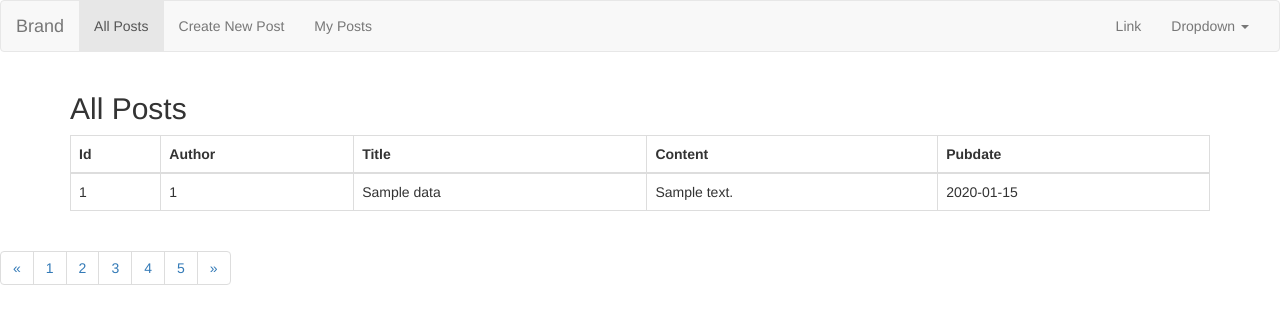
After one commit to BrownySprite47/blog.loc, a PHP site: template app/templates/index/index/index.phtml in a window 1280 px wide. The commit adds this page. Shown: the top 324 px of the page. Run offline with PHP 8.4, Linux system fonts and the light colour scheme; the template is opened without the code that fills it: most values are stand-ins (such as "Sample title", 1, 10 or a date in 2020).

Commit message:
Add css and js settings to pages

```diff
--- a/app/Config/database.php
+++ b/app/Config/database.php
@@ -1,6 +1,5 @@
 <?php
-
-use Zend\Db\Adapter\Adapter;
+define('CONFIG_DIR', __DIR__);
 
 return [
     'driver'   => 'Pdo_Mysql',
--- a/app/Controller/Index/Index/Index.php
+++ b/app/Controller/Index/Index/Index.php
@@ -17,8 +17,8 @@ class Index extends AbstractController
         $model = new Posts();
 
         $this->posts = $model->getPosts()->toArray();
-        $model->setPosts();
+
         $view = new \App\View\Index();
-        $view->view($model);
+        $view->view('index/index/index', $this->posts);
     }
 }
--- a/app/Model/Posts.php
+++ b/app/Model/Posts.php
@@ -29,9 +29,4 @@ class Posts extends AbstractModel
 //        var_dump($result->toArray());
         return $result;
     }
-
-    public function setPosts()
-    {
-
-    }
 }
--- /dev/null
+++ b/app/templates/index/index/index.phtml
@@ -0,0 +1,45 @@
+<div class="container">
+    <h2>All Posts</h2>
+    <table class="table table-bordered">
+        <thead>
+        <tr>
+            <th>Id</th>
+            <th>Author</th>
+            <th>Title</th>
+            <th>Content</th>
+            <th>Pubdate</th>
+        </tr>
+        </thead>
+        <tbody>
+        <?php foreach ($data as $key => $value): ?>
+        <tr>
+            <td><?= $value['id'] ?></td>
+            <td><?= $value['id_author'] ?></td>
+            <td><?= $value['title'] ?></td>
+            <td><?= $value['content'] ?></td>
+            <td><?= $value['pubdate'] ?></td>
+        </tr>
+        <?php endforeach; ?>
+
+        </tbody>
+    </table>
+</div>
+<nav aria-label="Page navigation">
+    <ul class="pagination">
+        <li>
+            <a href="#" aria-label="Previous">
+                <span aria-hidden="true">&laquo;</span>
+            </a>
+        </li>
+        <li><a href="#">1</a></li>
+        <li><a href="#">2</a></li>
+        <li><a href="#">3</a></li>
+        <li><a href="#">4</a></li>
+        <li><a href="#">5</a></li>
+        <li>
+            <a href="#" aria-label="Next">
+                <span aria-hidden="true">&raquo;</span>
+            </a>
+        </li>
+    </ul>
+</nav>
--- a/app/templates/layouts/footer.phtml
+++ b/app/templates/layouts/footer.phtml
@@ -0,0 +1,15 @@
+<?php foreach ($this->js as $js): ?>
+    <link rel="stylesheet" href="<?= $js ?>">
+<?php endforeach; ?>
+
+<!-- Latest compiled and minified JavaScript -->
+<script
+    src="https://code.jquery.com/jquery-3.3.1.min.js"
+    integrity="sha256-FgpCb/KJQlLNfOu91ta32o/NMZxltwRo8QtmkMRdAu8=" crossorigin="anonymous"></script>
+
+<!-- Latest compiled and minified JavaScript -->
+<script src="https://maxcdn.bootstrapcdn.com/bootstrap/3.3.7/js/bootstrap.min.js"
+    integrity="sha384-Tc5IQib027qvyjSMfHjOMaLkfuWVxZxUPnCJA7l2mCWNIpG9mGCD8wGNIcPD7Txa" crossorigin="anonymous"></script>
+
+</body>
+</html>
--- a/app/templates/layouts/header.phtml
+++ b/app/templates/layouts/header.phtml
@@ -0,0 +1,55 @@
+<!doctype html>
+<html lang=ru>
+<head>
+    <meta charset="UTF-8">
+    <meta name="viewport"
+          content="width=device-width, user-scalable=no, initial-scale=1.0, maximum-scale=1.0, minimum-scale=1.0">
+    <meta http-equiv="X-UA-Compatible" content="ie=edge">
+    <title><?= $this->title ?></title>
+
+    <!-- Latest compiled and minified CSS -->
+    <link rel="stylesheet" href="https://maxcdn.bootstrapcdn.com/bootstrap/3.3.7/css/bootstrap.min.css"
+          integrity="sha384-BVYiiSIFeK1dGmJRAkycuHAHRg32OmUcww7on3RYdg4Va+PmSTsz/K68vbdEjh4u" crossorigin="anonymous">
+
+    <?php foreach ($this->css as $css): ?>
+        <link rel="stylesheet" href="<?= $css ?>">
+    <?php endforeach; ?>
+
+</head>
+<body>
+<nav class="navbar navbar-default">
+    <div class="container-fluid">
+        <!-- Brand and toggle get grouped for better mobile display -->
+        <div class="navbar-header">
+            <button type="button" class="navbar-toggle collapsed" data-toggle="collapse" data-target="#bs-example-navbar-collapse-1" aria-expanded="false">
+                <span class="sr-only">Toggle navigation</span>
+                <span class="icon-bar"></span>
+                <span class="icon-bar"></span>
+                <span class="icon-bar"></span>
+            </button>
+            <a class="navbar-brand" href="javascript:void(0);">Brand</a>
+        </div>
+
+        <!-- Collect the nav links, forms, and other content for toggling -->
+        <div class="collapse navbar-collapse" id="bs-example-navbar-collapse-1">
+            <ul class="nav navbar-nav">
+                <li class="active"><a href="javascript:void(0);">All Posts <span class="sr-only">(current)</span></a></li>
+                <li><a href="javascript:void(0);">Create New Post</a></li>
+                <li><a href="javascript:void(0);">My Posts</a></li>
+            </ul>
+            <ul class="nav navbar-nav navbar-right">
+                <li><a href="javascript:void(0);">Link</a></li>
+                <li class="dropdown">
+                    <a href="javascript:void(0);" class="dropdown-toggle" data-toggle="dropdown" role="button" aria-haspopup="true" aria-expanded="false">Dropdown <span class="caret"></span></a>
+                    <ul class="dropdown-menu">
+                        <li><a href="javascript:void(0);">Action</a></li>
+                        <li><a href="javascript:void(0);">Another action</a></li>
+                        <li><a href="javascript:void(0);">Something else here</a></li>
+                        <li role="separator" class="divider"></li>
+                        <li><a href="javascript:void(0);">Separated link</a></li>
+                    </ul>
+                </li>
+            </ul>
+        </div><!-- /.navbar-collapse -->
+    </div><!-- /.container-fluid -->
+</nav>
--- a/public/index.php
+++ b/public/index.php
@@ -8,16 +8,11 @@ use Core\Router;
 
 
 try {
-    echo '<pre>';
-
     $router = new Router();
-
     $controller = $router->getController();
 
     new $controller();
 
-//    $db = new \Core\Database();
-
 } catch (\Exception $e) {
     echo $e->getMessage();
 }
```
Also changed, not shown: app/Config/config_pages.php (added, +16 -0 lines), app/View/Index.php (+17 -3 lines), core/AbstractView.php (+8 -0 lines), public/assets/css/index/index/style.css (added), public/assets/js/index/index/script.js (added), 1 other file.
